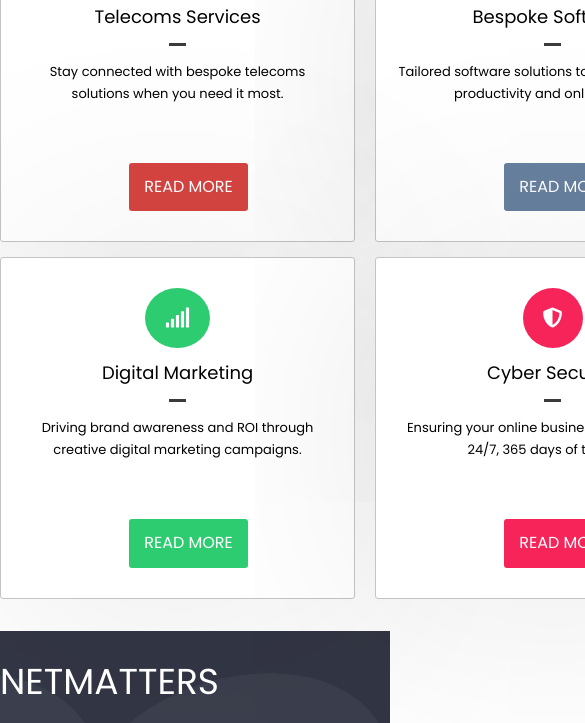
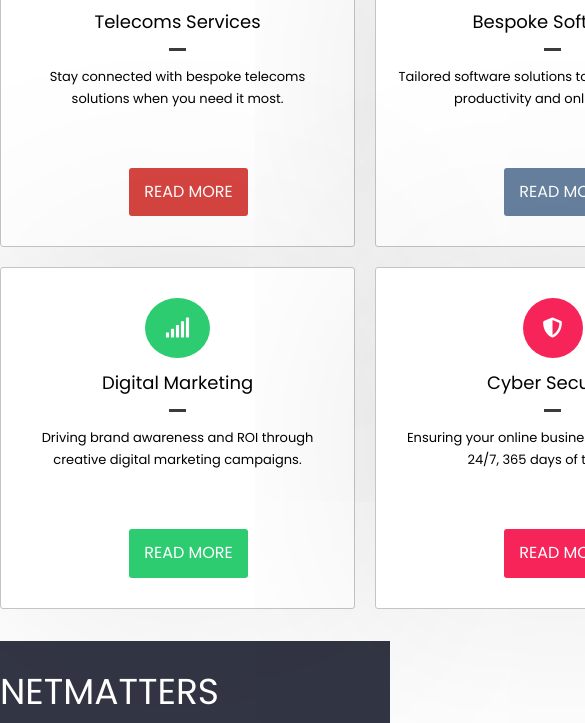
Before and after one commit to HPenfoldDesign/Netmatters_website, a plain HTML site: page index.html in a window 390 px wide. Shown: the part 1277-2000 px from the top of the page, 585 px wide, since content can reach past the window. Drawn offline with Linux system fonts and the light colour scheme.

Commit message:
huge overhaul of site and all breakpoints up to 768px

```diff
--- a/css/partials/_port-brands.scss
+++ b/css/partials/_10-port-brands.scss
@@ -1,22 +1,33 @@
 .portfolio-brands {
   box-shadow: inset 0px 5px 25px rgba(0, 0, 0, 0.2);
-  }
-
-  .brand-hover {
-    position: relative;
   }
 
   .clr-brands {
     display: flex;
     padding: 50px 0;
     justify-content: space-between;
+    max-width: 1200px;
     margin: auto;
     img {
         filter: grayscale(100%);
         &:hover {
             filter: grayscale(0);
         }
+        @include respond(desktop) {
+          width: 100%;
+          }
+        @include respond(tab-lan) {
+          width: 100%;
+          }
+        @include respond(tab-port) {
+          width: 100%;
+          }
       }
+  }
+
+  .brand-hover {
+    position: relative;
+    padding: 0px 20px;
     }
 
   .hover-tool-tip {
--- a/css/partials/_footer-bar.scss
+++ b/css/partials/_11-footer-bar.scss
@@ -34,6 +34,9 @@
       @include respond(tab-lan) {
         width: 955px;
       }
+      @include respond(half-break) {
+        width: 730px;
+      }
       @include respond(tab-port) {
         width: 730px;
         overflow: hidden;
@@ -43,11 +46,13 @@
   .footer-cu,
   .footer-an,
   .footer-web,
-  .footer-sm {
+  .footer-sm-all {
     @include respond(desktop) {
     width: 50%;
     }
   }
+
+
 
   .in-footer {
     @include respond(desktop) {
@@ -57,13 +62,17 @@
 
   /*------footer-social media------*/
 
+  .footer-sm-all{
+    max-width: 100%;
+  }
+
   .sm-footer {
     display: inline-block;
     background-color: #000215;
     text-align: center;
     padding: 10px 30px;
     font-size: 1.7rem;
-    width: 22%;
+    width: 40%;
     margin-right: 15px;
     &:last-of-type {
         margin-top: 15px;
--- a/css/partials/_cert-logos.scss
+++ b/css/partials/_12-cert-logos.scss
@@ -11,6 +11,9 @@
     @include respond(tab-lan) {
       width: 955px;
     }
+    @include respond(half-break) {
+      width: 730px;
+    }
     @include respond(tab-port) {
       width: 730px;
     }
--- a/css/partials/_header.scss
+++ b/css/partials/_2-header.scss
@@ -30,8 +30,14 @@
     @include respond(tab-lan) {
       width: 955px;
     }
+    @include respond(half-break) {
+      width: 730px;
+      }
     @include respond(tab-port) {
       width: 730px;
+    }
+    @include respond(mob) {
+      width: 500px;
     }
   }
 
@@ -45,7 +51,10 @@
     @include respond(tab-port) {
       display:none;
     }
-  }
+    @include respond(half-break) {
+      display:none;
+      }
+    }
 
   .head-icons {
     padding-right: 10px;
--- a/css/partials/_nav-bar.scss
+++ b/css/partials/_3-nav-bar.scss
@@ -13,7 +13,6 @@
     text-transform: uppercase;
     text-align: center;
     padding-left: 0;
-    //position: relative;
     a {
         display: flex;
         text-decoration: none;
@@ -37,8 +36,11 @@
       width: 975px;
     }
     @include respond(tab-lan) {
-      width: 955px;
+      max-width: 955px;
     }
+    @include respond(half-break) {
+      display:none;
+      }
     @include respond(tab-port) {
       display:none;
     }
--- a/css/partials/_carousel.scss
+++ b/css/partials/_5-carousel.scss
@@ -17,6 +17,9 @@
     font-size: 3rem;
     margin: 0 0 25px;
     @include respond(tab-port) {
+      margin: auto;
+    }
+    @include respond(half-break) {
       margin: auto;
     }
   }
@@ -48,6 +51,9 @@
     @include respond(tab-port) {
       margin: auto;
     }
+    @include respond(half-break) {
+      margin: auto;
+    }
   }
 
   .title-icon {
@@ -66,6 +72,10 @@
     @include respond(tab-lan) {
       width: 955px;
     }
+    @include respond(half-break) {
+      width: unset;
+      text-align: center;
+    }
     @include respond(tab-port) {
       width: unset;
       text-align: center;
--- a/css/partials/_info-boxes.scss
+++ b/css/partials/_6-info-boxes.scss
@@ -9,6 +9,9 @@
     }
     @include respond(tab-lan) {
       width: 955px;
+    }
+    @include respond(half-break) {
+      width: 730px;
     }
     @include respond(tab-port) {
       width: 730px;
@@ -29,8 +32,12 @@
     @include respond(tab-port) {
       max-width:calc(50% - 10px);
     }
+    @include respond(half-break) {
+      max-width:calc(50% - 10px);
+      margin-bottom: 20px;
+    }
     @include respond(tab-port) {
-      margin-bottom: 15px;
+      margin-bottom: 20px;
     }
   }
 
@@ -48,15 +55,18 @@
     @include respond(tab-port) {
       max-width:calc(50% - 10px);
     }
+    @include respond(half-break) {
+      max-width:calc(50% - 10px);
+    }
   }
 
   .ts-info-box,
   .bs-info-box {
-    @include respond(desktop) {
-      margin-bottom: 36px;
+    @include respond(tab-port) {
+      margin-bottom: 20px;
     }
-    @include respond(tab-port) {
-      margin-bottom: 15px;
+    @include respond(half-break) {
+      margin-bottom: 20px;
     }
   }
 
--- a/css/partials/_desc-box.scss
+++ b/css/partials/_7-desc-box.scss
@@ -13,14 +13,18 @@
     width: 1200px;
     margin: auto;
     color: $white;
+    overflow: hidden;
     @include respond(desktop) {
-      width: 975px;
+      max-width: 975px;
     }
     @include respond(tab-lan) {
-      width: 955px;
+      max-width: 955px;
+    }
+    @include respond(half-break) {
+      max-width: 730px;
     }
     @include respond(tab-port) {
-      width: 730px;
+      max-width: 730px;
     }
   }
 
@@ -29,7 +33,10 @@
     font-size: 2.25rem;
     font-weight: 400;
     margin: 30px 0 25px 0;
-    max-width: 50%;
+    width: 50%;
+    @include respond(tab-lan) {
+      width: unset;
+    }
   }
 
   .desc-box p:nth-of-type(1) { //focuses first sentence
@@ -39,7 +46,8 @@
     margin-bottom: 25px;
     max-width: 50%;
     @include respond(tab-lan) {
-      max-width: 100%;
+      max-width: 80%;
+      overflow: hidden;
     }
   }
 
@@ -50,7 +58,7 @@
     margin-bottom: 25px;
     max-width: 50%;
     @include respond(tab-lan) {
-      max-width: 100%;
+      overflow: hidden;
     }
   }
 
--- a/css/partials/_latest-bar.scss
+++ b/css/partials/_8-latest-bar.scss
@@ -9,6 +9,9 @@
     }
     @include respond(tab-lan) {
       width: 955px;
+    }
+    @include respond(half-break) {
+      width: 730px;
     }
     @include respond(tab-port) {
       width: 730px;
--- a/css/partials/_news.scss
+++ b/css/partials/_9-news.scss
@@ -19,10 +19,8 @@
       width: 975px;
     }
     @include respond(tab-lan) {
-      width: 955px;
-    }
-    @include respond(tab-port) {
-      width: 730px;
+      width: 100%;
+      padding: 0 25px;
     }
   }
 
@@ -45,11 +43,14 @@
         margin: 15px 15px 0px 22px;
         font-size: 0.9em;
       }
-      @include respond(desktop) {
-        width:calc(50% - 20px);
+  @include respond(desktop) {
+      width:calc(50% - 20px);
       }
-      @include respond(tab-port) {
-        width:calc(50% - 10px)
+  @include respond(half-break) {
+    width:calc(50% - 10px)
+  }
+  @include respond(tab-port) {
+      width:calc(50% - 10px)
       }
     }
 
--- a/css/partials/_latest-box.scss
+++ /dev/null
@@ -1,37 +0,0 @@
-.latest-bar {
-    position: relative;
-    width: 1200px;
-    margin: auto;
-    background-color: $white;
-    text-transform: uppercase;
-    }
-    @include respond(desktop) {
-      width: 975px;
-      justify-content: space-between;
-    }
-    @include respond(tab-lan) {
-    width: 955px;
-    }
-    @include respond(tab-port) {
-    width: 730px;
-    }
-}
-  }
-
-  .latest-title-bar {
-    letter-spacing: -1px;
-    color: $nm-dark-blue;
-    font-size: 1.25rem;
-    text-transform: uppercase;
-    padding: 20px 0;
-    display: inline-block;
-    &::after {
-        content: "";
-        position: absolute;
-        bottom: 0;
-        left: 0;
-        right: 0;
-        background-color: $nm-dark-blue;
-        height: 5px;
-      }
-  }
--- a/css/partials/_media-queries.scss
+++ b/css/partials/_media-queries.scss
@@ -12,9 +12,15 @@
     @if $breakpoint == tab-lan {
         @media (max-width: 992px) {@content};
     }
+
+    @if $breakpoint == half-break {
+        @media(max-width: 991px) and (min-width: 768px) {@content};
+    }
+
     @if $breakpoint == tab-port {
         @media (max-width: 768px) {@content};
     }
+
     @if $breakpoint == mob {
         @media (max-width: 576px) {@content};
     }
--- a/css/styles.scss
+++ b/css/styles.scss
@@ -1,14 +1,14 @@
 @import'partials/media-queries';
 
-@import'partials/variables',
-        'partials/header',
-        'partials/nav-bar',
-        'partials/sub-nav',
-        'partials/carousel',
-        'partials/info-boxes',
-        'partials/desc-box',
-        'partials/latest-bar',
-        'partials/news',
-        'partials/port-brands',
-        'partials/footer-bar',
-        'partials/cert-logos';
+@import 'partials/1-variables',
+        'partials/2-header',
+        'partials/3-nav-bar',
+        'partials/4-sub-nav',
+        'partials/5-carousel',
+        'partials/6-info-boxes',
+        'partials/7-desc-box',
+        'partials/8-latest-bar',
+        'partials/9-news',
+        'partials/10-port-brands',
+        'partials/11-footer-bar',
+        'partials/12-cert-logos';
--- a/index.html
+++ b/index.html
@@ -413,7 +413,7 @@
 						</li>
 					</ul>
 				</div>
-				<div class="footer-sm">
+				<div class="footer-sm-all">
 					<h4>social media</h4>
 					<div class="fb-footer sm-footer">
 						<i class="fab fa-facebook-f fb-hover"></i>
```
Also changed, not shown: css/partials/_1-variables.scss (renamed from css/partials/_variables.scss), css/partials/_4-sub-nav.scss (renamed from css/partials/_sub-nav.scss), css/styles.css, 1 other file.
